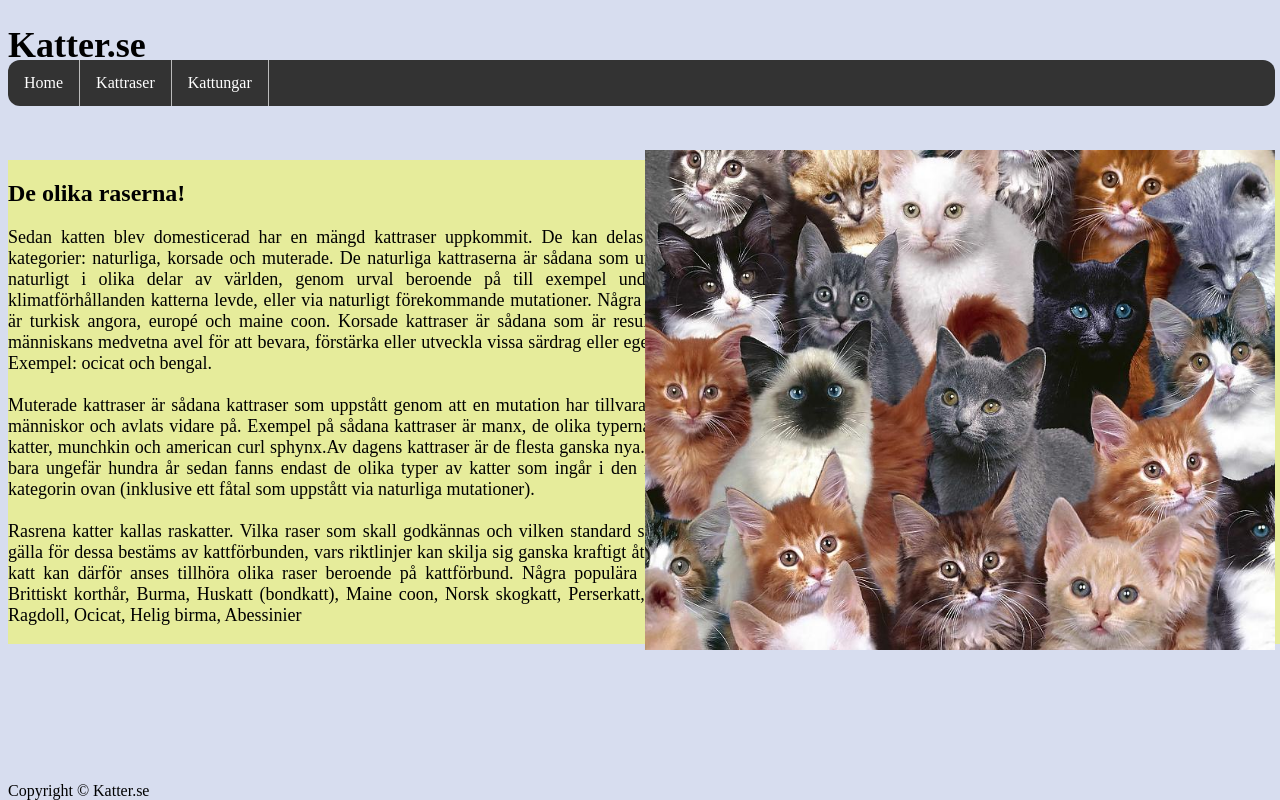
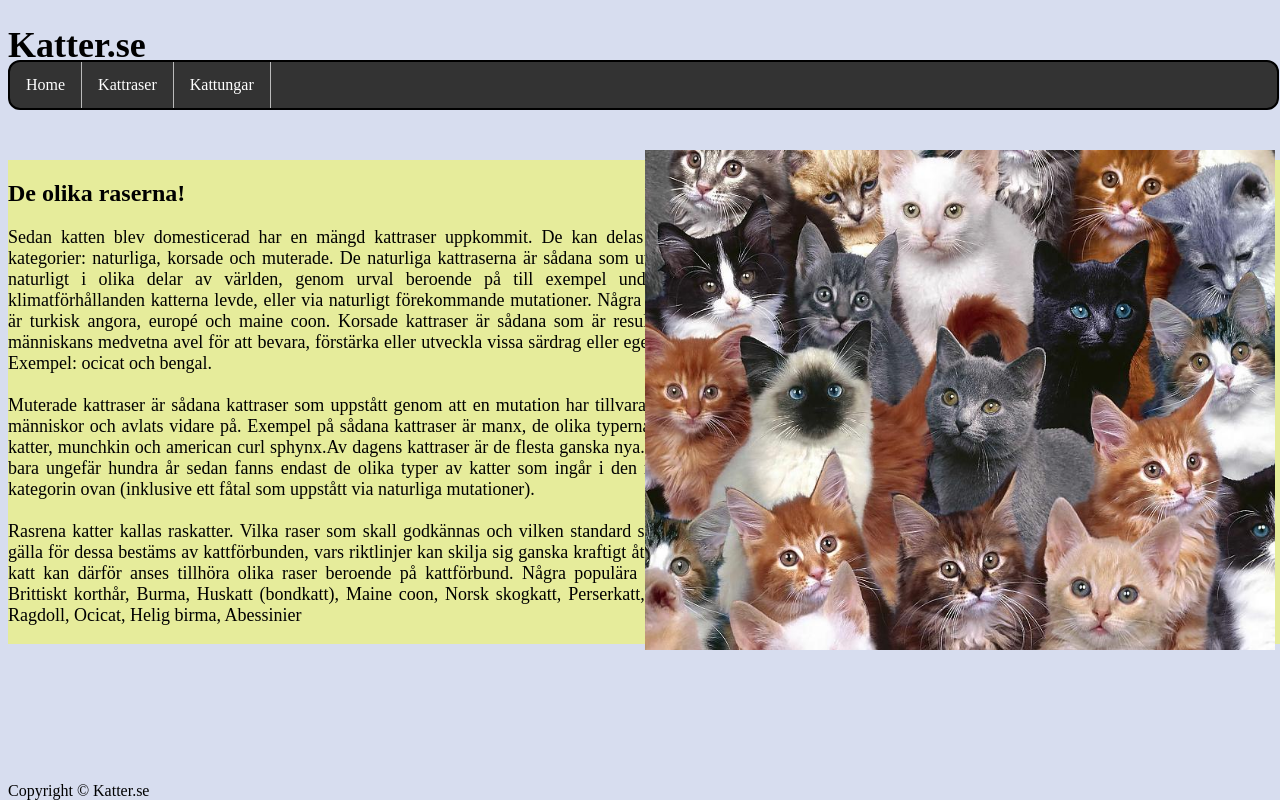
Before and after one commit to KaanWasTaken/EmptySite3, a plain HTML site: page kattraser.html in a window 1280 px wide. Drawn offline with Linux system fonts and the light colour scheme.

Commit message:
changed colour

```diff
--- a/kattraser.html
+++ b/kattraser.html
@@ -14,7 +14,7 @@ ul {
     list-style-type: none;
     margin: 0;
     padding: 0;
-    border: 2px solid rainbow;
+    border: 2px solid;
     border-radius: 12px;
     overflow: hidden;
     background-color: #333;
```
